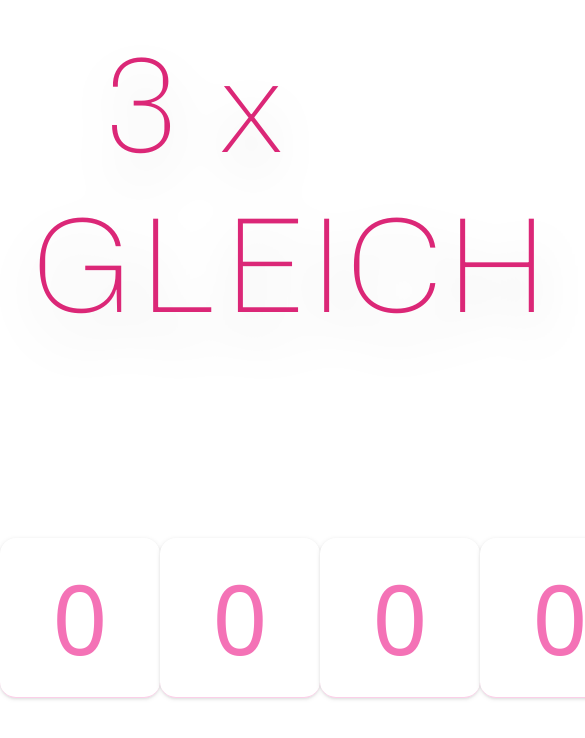
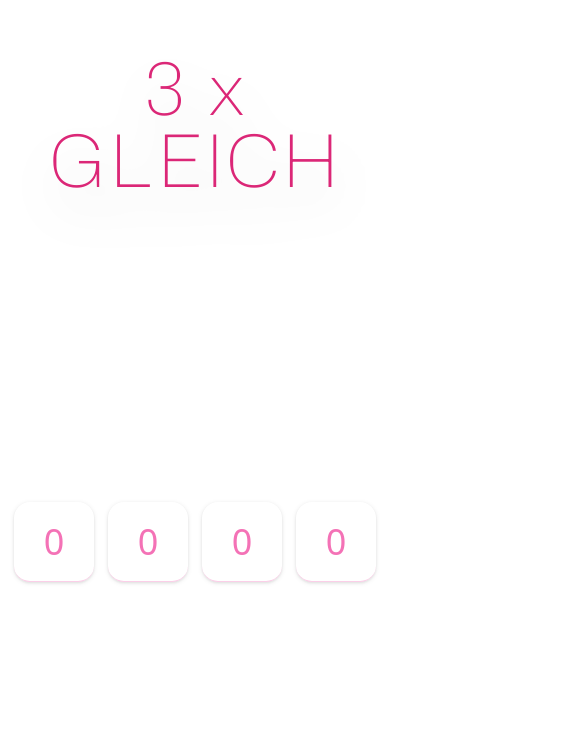
Before and after one commit to raaaimund/lottery, a Next.js app: page / in a window 390 px wide. Shown: the top 738 px of the page, 585 px wide, since content can reach past the window. Built offline with nearby package versions, Linux system fonts and the light colour scheme.

Commit message:
added style for mobile devices

```diff
--- a/components/GuessedNumber.tsx
+++ b/components/GuessedNumber.tsx
@@ -10,7 +10,7 @@ export default function GuessedNumber(props: Props) {
     return (
         <div>
             <input type={"text"}
-                   className={"p-6 h-40 w-40 text-8xl text-pink-400 text-center border-b border-pink-200 rounded-2xl hover:rounded-2xl hover:border hover:border-pink-600 focus:border focus:border-pink-600 focus:rounded-2xl drop-shadow focus:drop-shadow-2xl "}
+                   className={"p-6 h-40 w-40 max-md:h-20 max-md:w-20 max-md:text-4xl text-8xl text-pink-400 text-center border-b border-pink-200 rounded-2xl hover:rounded-2xl hover:border hover:border-pink-600 focus:border focus:border-pink-600 focus:rounded-2xl drop-shadow focus:drop-shadow-2xl "}
                    value={props.value}
                    onKeyDown={onChangeEventHandler}
                    onChange={(sender) => console.log(sender.target.value)}
--- a/pages/index.tsx
+++ b/pages/index.tsx
@@ -71,7 +71,7 @@ export default function Home() {
                     !allNumbersAreCorrect &&
                     <>
                         <div className={"p-8 text-center"}>
-                            <h1 className={"font-extralight leading-tight text-9xl mt-0 mb-2 text-pink-600 drop-shadow-2xl shadow-pink-600"}>
+                            <h1 className={"font-extralight leading-tight text-9xl max-md:text-7xl max-md:mt-6 mt-0 mb-2 text-pink-600 drop-shadow-2xl shadow-pink-600"}>
                                 3 x GLEICH
                             </h1>
                         </div>
```
